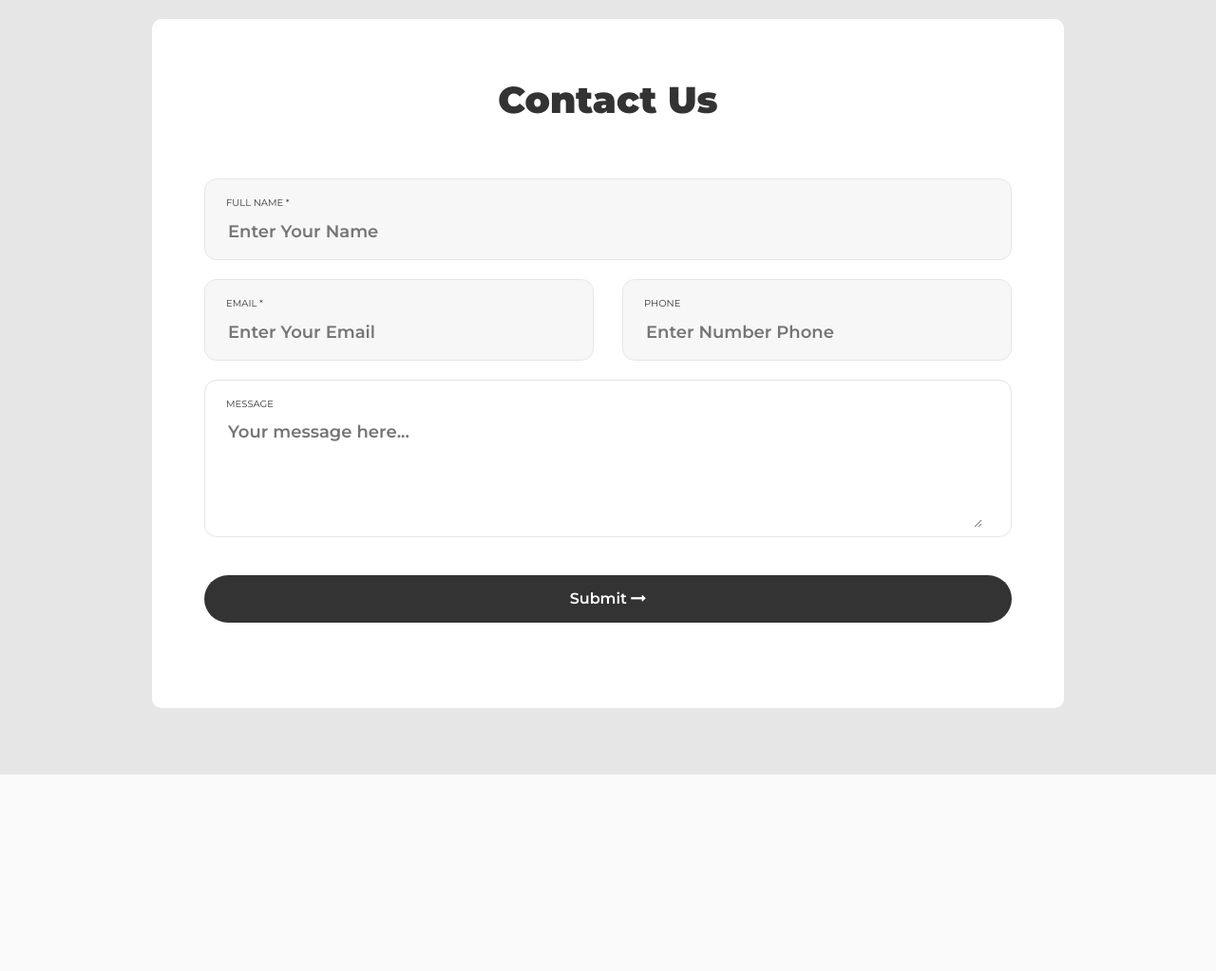
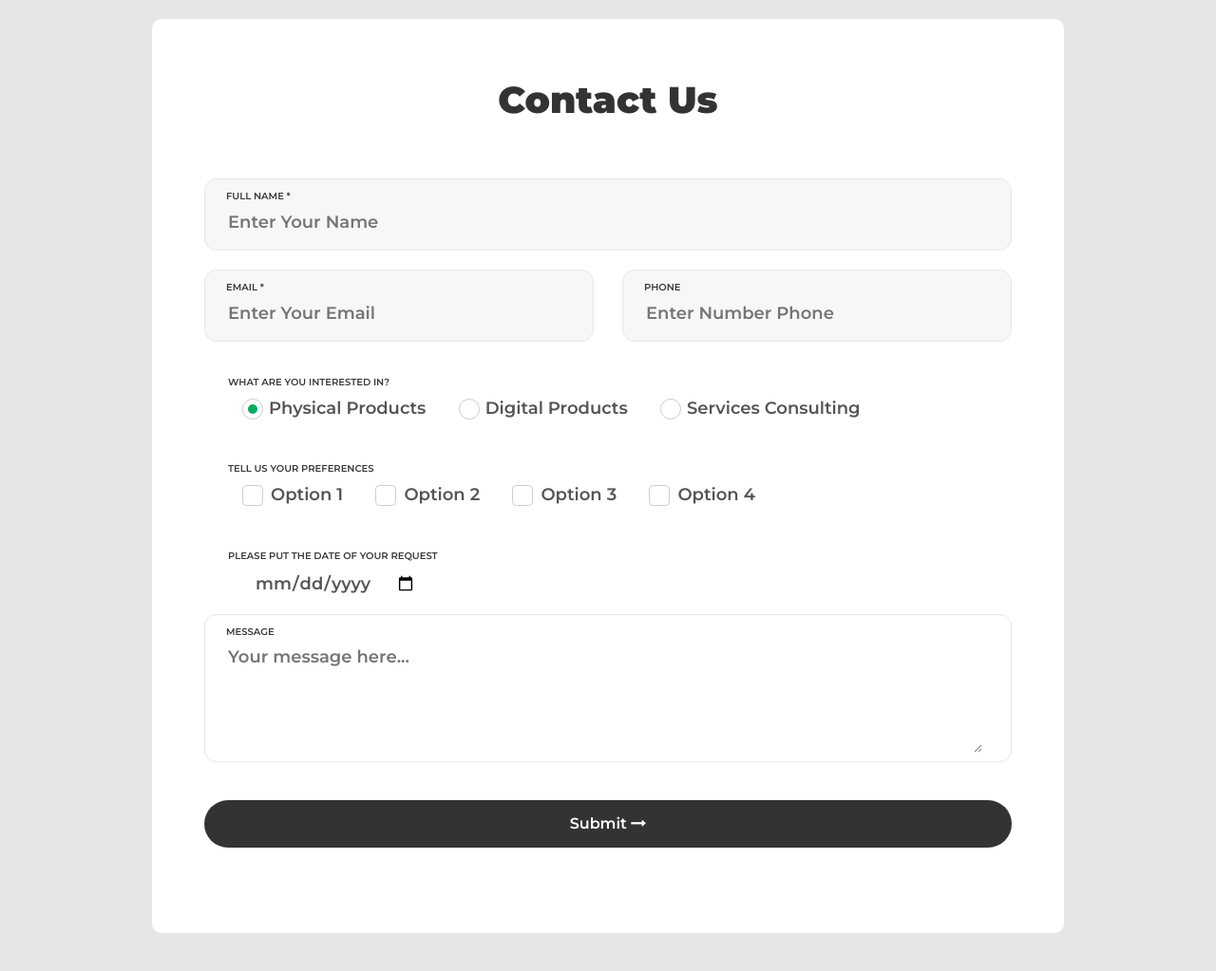
Before and after one commit to nitaq/WebE_Project, a PHP site: page /contact.html in a window 1280 px wide. Shown: the part 50-1073 px from the top of the page at 95% size. Before the commit the page ends 866 px from the top, so only its background shows below. Run offline with PHP 8.4, Linux system fonts and the light colour scheme; some libraries are stand-ins or nearby versions.

Commit message:
RadioButtons, CheckBoxes nd Calendar - contact.html

```diff
--- a/contact.html
+++ b/contact.html
@@ -28,7 +28,7 @@
 		<div class="container-contact">
 			<form class="contactt-form validate-form">
 				<span class="contactt-form-title">Contact Us</span>
-			</form>
+
 
 				<!-- FULL NAME -->
 				<div class="wrap-input100 validate-input bg1" data-validate="Please Type Your Name">
@@ -48,6 +48,75 @@
 					<input class="input100" type="text" name="phone" placeholder="Enter Number Phone">
 				</div>
 
+				<!-- radio button -->
+				<div class="w-full js-show-service clear">
+					<!-- RADIO BUTTONS -->
+					<div class="wrap-contact100-form-radio">
+						<span class="label-input100">What are you interested in?</span>
+
+						<div class="contact100-form-radio m-t-15">
+							<input class="input-radio100" id="radio1" type="radio" name="type-product" value="physical" checked="checked">
+							<label class="label-radio100" for="radio1">
+								Physical Products
+							</label>
+						</div>
+						<div class="contact100-form-radio">
+							<input class="input-radio100" id="radio2" type="radio" name="type-product" value="digital">
+							<label class="label-radio100" for="radio2">
+								Digital Products
+							</label>
+						</div>
+						<div class="contact100-form-radio">
+							<input class="input-radio100" id="radio3" type="radio" name="type-product" value="service">
+							<label class="label-radio100" for="radio3">
+								Services Consulting
+							</label>
+						</div>
+					</div><!-- end.RADIO -->
+
+					<!-- CHECKBOX BUTTONS -->
+					<div class="wrap-contact100-form-check">
+						<span class="label-input100">Tell us your preferences</span>
+
+						<div class="contact100-form-check">
+							<input class="input-check100" id="check1" type="checkbox" name="type-product" value="option1">
+							<label class="label-check100" for="check1">
+								Option 1
+							</label>
+						</div>
+						<div class="contact100-form-check">
+							<input class="input-check100" id="check2" type="checkbox" name="type-product" value="option2">
+							<label class="label-check100" for="check2">
+								Option 2
+							</label>
+						</div>
+						<div class="contact100-form-check">
+							<input class="input-check100" id="check3" type="checkbox" name="type-product" value="option3">
+							<label class="label-check100" for="check3">
+								Option 3
+							</label>
+						</div>
+						<div class="contact100-form-check">
+							<input class="input-check100" id="check4" type="checkbox" name="type-product" value="option4">
+							<label class="label-check100" for="check4">
+								Option 4
+							</label>
+						</div>
+					</div> <!-- end.CHECKBOX -->
+
+					<!-- CALENDAR -->
+					<div class="wrap-contact100-form-calendar">
+						<span class="label-input100">Please put the date of your request</span>
+
+						<div class="contact100-check-check">
+							<input class="label-date100" type="date" name="bday" id="req-date">
+							<label  for="req-date"></label>
+						</div>
+
+					</div> <!-- end.CALENDAR -->
+
+				</div>
+
 				<!-- MESSAGE -->
 				<div class="wrap-input100 validate-input bg0 rs1-alert-validate clear" data-validate = "Please Type Your Message">
 					<span class="label-input100">Message</span>
@@ -65,11 +134,7 @@
 				</div>
 
 
-
-
-
-
-
+			</form>
 		</div>
 
 
@@ -90,5 +155,38 @@
 		</script>
 
 
+		<!--===============================================================================================-->
+	<script src="vendor/jquery/jquery-3.2.1.min.js"></script>
+<!--===============================================================================================-->
+	<script src="vendor/animsition/js/animsition.min.js"></script>
+<!--===============================================================================================-->
+	<script src="vendor/bootstrap/js/popper.js"></script>
+	<script src="vendor/bootstrap/js/bootstrap.min.js"></script>
+<!--===============================================================================================-->
+	<script src="vendor/select2/select2.min.js"></script>
+	<script>
+		$(".js-select2").each(function(){
+			$(this).select2({
+				minimumResultsForSearch: 20,
+				dropdownParent: $(this).next('.dropDownSelect2')
+			});
+
+
+			$(".js-select2").each(function(){
+				$(this).on('select2:close', function (e){
+					if($(this).val() == "Please chooses") {
+						$('.js-show-service').slideUp();
+					}
+					else {
+						$('.js-show-service').slideUp();
+						$('.js-show-service').slideDown();
+					}
+				});
+			});
+		})
+	</script>
+	<!--===============================================================================================-->
+	<script src="js/main.js"></script>
+
 	</body>
 </html>
--- a/css/style.css
+++ b/css/style.css
@@ -448,8 +448,10 @@
 .clear { clear: both; }
 
 .label-input100 {
+	display: block;
   font-family: Montserrat;
   font-size: 10px;
+  font-weight: 600;
   color: #393939;
   line-height: 1.5;
   text-transform: uppercase;
@@ -466,6 +468,153 @@
   line-height: 1.2;
   padding-right: 15px;
 }
+
+
+.w-full {
+    width: 100%;
+}
+
+.contact100-form-check input
+{
+	display: none;
+}
+
+.wrap-contact100-form-radio,
+.wrap-contact100-form-check,
+.wrap-contact100-form-calendar
+{
+  width: 100%;
+  padding: 15px 25px 20px 25px;
+}
+
+.contact100-form-radio,
+.contact100-form-check
+{
+  padding: 10px 15px;
+  display: inline-block;
+}
+
+
+.input-radio100 {
+  display: none;
+}
+
+.label-radio100 {
+  display: block;
+  position: relative;
+  padding-left: 28px;
+  cursor: pointer;
+  font-family: Montserrat;
+  font-size: 18px;
+  font-weight: 600;
+  color: #555555;
+  line-height: 1.2;
+}
+
+.label-check100
+{
+  display: block;
+  position: relative;
+  padding-left: 30px;
+  cursor: pointer;
+  font-family: Montserrat;
+  font-size: 18px;
+  font-weight: 600;
+  color: #555555;
+  line-height: 1.2;
+}
+
+.label-date100
+{
+	display: block;
+	font-size: 18px;
+	padding-left: 28px;
+	font-family: Montserrat;
+	font-weight: 600;
+	color: #555555;
+	margin-top: 10px;
+}
+
+.label-radio100::before {
+  content: "";
+  display: block;
+  position: absolute;
+  width: 20px;
+  height: 20px;
+  border-radius: 50%;
+  border: 1px solid #cdcdcd;
+  background: #fff;
+  left: 0;
+  top: 50%;
+  -webkit-transform: translateY(-50%);
+  -moz-transform: translateY(-50%);
+  -ms-transform: translateY(-50%);
+  -o-transform: translateY(-50%);
+  transform: translateY(-50%);
+}
+
+.label-check100::before {
+  content: "";
+  display: block;
+  position: absolute;
+  width: 20px;
+  height: 20px;
+  border-radius: 20%;
+  border: 1px solid #cdcdcd;
+  background: #fff;
+  left: 0;
+  top: 50%;
+  -webkit-transform: translateY(-50%);
+  -moz-transform: translateY(-50%);
+  -ms-transform: translateY(-50%);
+  -o-transform: translateY(-50%);
+  transform: translateY(-50%);
+}
+
+
+.label-radio100::after {
+  content: "";
+  position: absolute;
+  width: 10px;
+  height: 10px;
+  border-radius: 50%;
+  border: 6px solid transparent;
+  background: #00ad5f;
+  -moz-background-clip: padding;
+  -webkit-background-clip: padding;
+  background-clip: padding-box;
+  left: 0;
+  top: 50%;
+  transform: translateY(-50%);
+  display: none;
+}
+
+.label-check100::after {
+  content: "";
+  position: absolute;
+  width: 10px;
+  height: 10px;
+  border-radius: 20%;
+  border: 6px solid transparent;
+  background: #00ad5f;
+  -moz-background-clip: padding;
+  -webkit-background-clip: padding;
+  background-clip: padding-box;
+  left: 0;
+  top: 50%;
+  transform: translateY(-50%);
+  display: none;
+}
+
+.input-radio100:checked + .label-radio100::after {
+  display: block;
+}
+
+.input-check100:checked + .label-check100::after {
+  display: block;
+}
+
+
 
 /*------------------------------------------------------------------
 [ Button ]*/
--- /dev/null
+++ b/js/main.js
@@ -0,0 +1,79 @@
+
+(function ($) {
+    "use strict";
+
+
+    /*==================================================================
+    [ Validate after type ]*/
+    $('.validate-input .input100').each(function(){
+        $(this).on('blur', function(){
+            if(validate(this) == false){
+                showValidate(this);
+            }
+            else {
+                $(this).parent().addClass('true-validate');
+            }
+        })
+    })
+
+
+    /*==================================================================
+    [ Validate ]*/
+    var input = $('.validate-input .input100');
+
+    $('.validate-form').on('submit',function(){
+        var check = true;
+
+        for(var i=0; i<input.length; i++) {
+            if(validate(input[i]) == false){
+                showValidate(input[i]);
+                check=false;
+            }
+        }
+
+        return check;
+    });
+
+
+    $('.validate-form .input100').each(function(){
+        $(this).focus(function(){
+           hideValidate(this);
+           $(this).parent().removeClass('true-validate');
+        });
+    });
+
+     function validate (input) {
+        if($(input).attr('type') == 'email' || $(input).attr('name') == 'email') {
+            if($(input).val().trim().match(/^([a-zA-Z0-9_\-\.]+)@((\[[0-9]{1,3}\.[0-9]{1,3}\.[0-9]{1,3}\.)|(([a-zA-Z0-9\-]+\.)+))([a-zA-Z]{1,5}|[0-9]{1,3})(\]?)$/) == null) {
+                return false;
+            }
+        }
+        else {
+            if($(input).val().trim() == ''){
+                return false;
+            }
+        }
+    }
+
+    function showValidate(input) {
+        var thisAlert = $(input).parent();
+
+        $(thisAlert).addClass('alert-validate');
+
+        $(thisAlert).append('<span class="btn-hide-validate">&#xf136;</span>')
+        $('.btn-hide-validate').each(function(){
+            $(this).on('click',function(){
+               hideValidate(this);
+            });
+        });
+    }
+
+    function hideValidate(input) {
+        var thisAlert = $(input).parent();
+        $(thisAlert).removeClass('alert-validate');
+        $(thisAlert).find('.btn-hide-validate').remove();
+    }
+
+
+
+})(jQuery);
```
Lines whose indentation alone changed are shown as unchanged.
